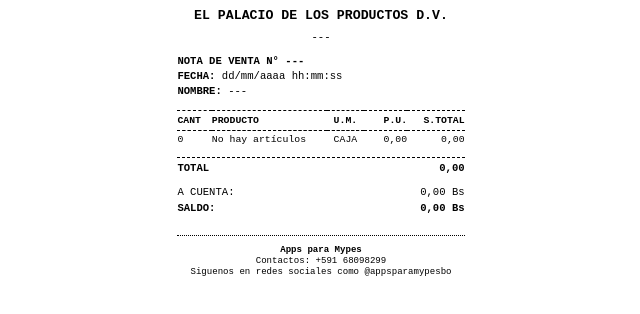
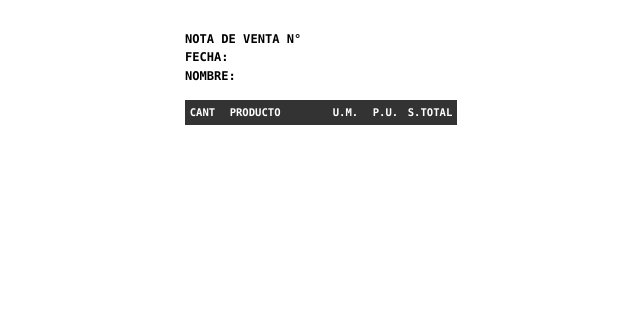
Before and after one commit to Appsparamypes/Ticket5K, a plain HTML site: page index.html in a window 1280 px wide. Shown: the whole page, without its empty margins (319-959 px from the left). Drawn offline with Linux system fonts and the light colour scheme.

Commit message:
Update index.html

```diff
--- a/index.html
+++ b/index.html
@@ -7,15 +7,17 @@
     <title>Nota de Venta</title>
     <style>
         body {
-            font-family: 'Courier New', Tahoma, Helvetica, sans-serif; /* Courier le da ese toque clásico de ticket */
+            /* Fuente monoespaciada clásica de tickets de venta */
+            font-family: 'Lucida Console', Monaco, Courier, monospace;
             margin: 0;
-            padding: 2mm;
-            font-size: 2.8mm;
+            padding: 4mm;
+            font-size: 3.2mm;
             color: #000;
+            background-color: #fff;
         }
 
         #thermal-pos {
-            max-width: 76mm; /* Ajustado para aprovechar mejor el ancho estándar sin desbordar */
+            max-width: 72mm;
             margin: 0 auto;
         }
 
@@ -26,53 +28,70 @@
         .m-0 { margin: 0; }
 
         .header-empresa {
-            font-size: 3.5mm;
-            line-height: 1.2;
-            margin-bottom: 2mm;
+            font-size: 3.8mm;
+            line-height: 1.3;
+            margin-bottom: 1mm;
         }
 
         .info-boleta {
-            margin: 3mm 0;
-            line-height: 1.4;
+            margin: 4mm 0;
+            line-height: 1.5;
         }
 
+        /* Estilos exactos de la tabla del PDF */
         .table {
             width: 100%;
             border-collapse: collapse;
             margin-top: 2mm;
+            margin-bottom: 2mm;
         }
 
+        /* Fondo gris oscuro con letras blancas para los títulos */
         .table th {
-            border-top: 1px dashed #000;
-            border-bottom: 1px dashed #000;
-            padding: 1mm 0;
-            font-size: 2.6mm;
+            background-color: #333333;
+            color: #ffffff;
+            font-weight: bold;
+            padding: 1.5mm 1mm;
+            font-size: 2.8mm;
+            border: 1px solid #333333;
         }
 
         .table td {
-            padding: 1mm 0;
+            padding: 1.5mm 1mm;
             vertical-align: top;
-            font-size: 2.6mm;
+            font-size: 3mm;
+            border-bottom: 1px solid #eee; /* Línea sutil de separación entre filas */
         }
 
-        .table-footer-container {
-            margin-top: 2mm;
-            border-top: 1px dashed #000;
-            padding-top: 1mm;
-            line-height: 1.5;
+        /* Contenedor inferior para los saldos */
+        .footer-saldos {
+            margin-top: 3mm;
+            line-height: 1.6;
+        }
+
+        .fila-balance {
+            display: flex;
+            justify-content: space-between;
+            align-items: center;
+            padding: 0.5mm 0;
         }
 
         .total-letras {
-            font-size: 2.5mm;
-            margin: 2mm 0;
-            font-style: italic;
+            font-size: 2.8mm;
+            margin: 3mm 0;
+            border-top: 1px solid #000;
+            border-bottom: 1px solid #000;
+            padding: 1.5mm 0;
         }
 
+        /* Sección fija de Apps para Mypes */
         .policy {
-            margin-top: 5mm;
-            border-top: 1px dotted #000;
-            padding-top: 2mm;
-            font-size: 2.4mm;
+            margin-top: 6mm;
+            border-top: 1px dashed #999;
+            padding-top: 3mm;
+            font-size: 2.6mm;
+            line-height: 1.4;
+            color: #555;
         }
     </style>
 </head>
@@ -82,47 +101,47 @@
         // Obtener los parámetros de la URL
         const params = new URLSearchParams(window.location.search);
 
-        // Parámetros generales
+        // Parámetros de cabecera
         var nombre_empresa = params.has('nombre_empresa') ? params.get('nombre_empresa') : "EL PALACIO DE LOS PRODUCTOS D.V.";
-        var nro_boleta = params.has('boleta') ? params.get('boleta') : "---";
-        var direc = params.has('direccion') ? params.get('direccion') : "---";
-        var client = params.has('cliente') ? params.get('cliente') : "---";
-        var fecha = params.has('fecha') ? params.get('fecha') : "dd/mm/aaaa hh:mm:ss";
+        var nro_boleta = params.has('boleta') ? params.get('boleta') : "26";
+        var direc = params.has('direccion') ? params.get('direccion') : "Villa Bolívar D Calle 131";
+        var client = params.has('cliente') ? params.get('cliente') : "Gustavo Mamani";
+        var fecha = params.has('fecha') ? params.get('fecha') : "27/5/2026 19:42:47";
 
-        // Totales y pie
-        var total = params.has('total') ? params.get('total') : "0";
+        // Datos de importes y texto inferior
+        var total = params.has('total') ? params.get('total') : "6080";
         var a_cuenta = params.has('a_cuenta') ? params.get('a_cuenta') : "0";
-        var saldo = params.has('saldo') ? params.get('saldo') : "0";
-        var total_letras = params.has('total_letras') ? params.get('total_letras') : "";
+        var saldo = params.has('saldo') ? params.get('saldo') : "6080";
+        var total_letras = params.has('total_letras') ? params.get('total_letras') : "SEIS MIL OCHENTA 0/100 BOLIVIANOS";
 
-        // Listas de datos desde AppSheet (Separadas por comas de la forma: "item1, item2")
-        var cantidades = params.has('cantidades') ? params.get('cantidades') : "0";
-        var descripciones = params.has('servicios') ? params.get('servicios') : "No hay artículos";
-        var ums = params.has('ums') ? params.get('ums') : "CAJA"; // NUEVA VARIABLE PARA U.M.
-        var p_units = params.has('p_unit') ? params.get('p_unit') : "0";
-        var subtotales = params.has('subtotales') ? params.get('subtotales') : "0"; // NUEVA VARIABLE PARA S.TOTAL
+        // Parámetros de las columnas (listas separadas por comas desde AppSheet)
+        var cantidades = params.has('cantidades') ? params.get('cantidades') : "4,00, 3,00, 2,00";
+        var descripciones = params.has('servicios') ? params.get('servicios') : "sedal sachet original 96x40ml., KARICIA toallas higienicas 48x10, klin 10x1kilo";
+        var ums = params.has('ums') ? params.get('ums') : "CAJA, CAJA, CAJA";
+        var p_units = params.has('p_unit') ? params.get('p_unit') : "260,00, 310,00, 290,00";
+        var subtotales = params.has('subtotales') ? params.get('subtotales') : "1040,00, 930,00, 580,00";
 
-        // Formatear totales generales
+        // Formatear importes generales numéricos (reemplazar comas/puntos según prefieras)
         var total_fmt = parseFloat(total).toLocaleString('es-ES', { minimumFractionDigits: 2, maximumFractionDigits: 2 });
         var a_cuenta_fmt = parseFloat(a_cuenta).toLocaleString('es-ES', { minimumFractionDigits: 2, maximumFractionDigits: 2 });
         var saldo_fmt = parseFloat(saldo).toLocaleString('es-ES', { minimumFractionDigits: 2, maximumFractionDigits: 2 });
 
-        // Convertir strings en arrays
+        // Convertir cadenas de texto en Arrays
         cantidades = cantidades.split(", ");
         descripciones = descripciones.split(", ");
         ums = ums.split(", ");
         p_units = p_units.split(", ");
         subtotales = subtotales.split(", ");
 
-        // Generar estructura de filas
+        // Estructurar filas para el bucle
         var result = [];
         cantidades.forEach(function(value, id) {
             result[id] = {
-                cantidad: cantidades[id] ? cantidades[id] : "0",
+                cantidad: cantidades[id] ? cantidades[id] : "0,00",
                 descripcion: descripciones[id] ? descripciones[id] : "---",
                 um: ums[id] ? ums[id] : "CAJA",
-                precio_unit: p_units[id] ? parseFloat(p_units[id]).toLocaleString('es-ES', { minimumFractionDigits: 2 }) : "0,00",
-                subtotal: subtotales[id] ? parseFloat(subtotales[id]).toLocaleString('es-ES', { minimumFractionDigits: 2 }) : "0,00"
+                precio_unit: p_units[id] ? p_units[id] : "0,00",
+                subtotal: subtotales[id] ? subtotales[id] : "0,00"
             };
         });
     </script>
@@ -134,7 +153,7 @@
         </div>
 
         <div class="info-boleta text-left">
-            <div class="bold">NOTA DE VENTA N° <span id="nro_boleta_id"></span></div>
+            <div><span class="bold">NOTA DE VENTA N°</span> <span id="nro_boleta_id"></span></div>
             <div><span class="bold">FECHA:</span> <span id="fecha_id"></span></div>
             <div><span class="bold">NOMBRE:</span> <span id="cliente_id"></span></div>
         </div>
@@ -142,9 +161,9 @@
         <table class="table">
             <thead>
                 <tr>
-                    <th class="text-left" style="width: 12%;">CANT</th>
+                    <th class="text-left" style="width: 15%;">CANT</th>
                     <th class="text-left" style="width: 40%;">PRODUCTO</th>
-                    <th class="text-center" style="width: 13%;">U.M.</th>
+                    <th class="text-center" style="width: 10%;">U.M.</th>
                     <th class="text-right" style="width: 15%;">P.U.</th>
                     <th class="text-right" style="width: 20%;">S.TOTAL</th>
                 </tr>
@@ -157,58 +176,4 @@
             var tablaBody = document.getElementById("tablaBody");
 
             result.forEach(function(row) {
-                var newRow = document.createElement("tr");
-                newRow.innerHTML = `
-                    <td class="text-left">${row.cantidad}</td>
-                    <td class="text-left">${row.descripcion}</td>
-                    <td class="text-center">${row.um}</td>
-                    <td class="text-right">${row.precio_unit}</td>
-                    <td class="text-right">${row.subtotal}</td>
-                `;
-                tablaBody.appendChild(newRow);
-            });
-        </script>
-
-        <div class="table-footer-container">
-            <div style="display: flex; justify-content: space-between;" class="bold">
-                <span>TOTAL</span>
-                <span id="total_val"></span>
-            </div>
-
-            <div class="total-letras text-left" id="total_letras_id"></div>
-
-            <div style="display: flex; justify-content: space-between; margin-top: 1mm;">
-                <span>A CUENTA:</span>
-                <span id="a_cuenta_val"></span>
-            </div>
-            <div style="display: flex; justify-content: space-between;" class="bold">
-                <span>SALDO:</span>
-                <span id="saldo_val"></span>
-            </div>
-        </div>
-
-        <div class="policy text-center">
-            <p class="m-0 bold">Apps para Mypes</p>
-            <p class="m-0">Contactos: +591 68098299</p>
-            <p class="m-0">Siguenos en redes sociales como @appsparamypesbo</p>
-        </div>
-    </div>
-
-    <script>
-        // Inyectar los datos en el HTML
-        document.getElementById("nombre_empresa_id").textContent = nombre_empresa;
-        document.getElementById("direccion_id").textContent = direc;
-        document.getElementById("nro_boleta_id").textContent = nro_boleta;
-        document.getElementById("fecha_id").textContent = fecha;
-        document.getElementById("cliente_id").textContent = client;
-
-        document.getElementById("total_val").textContent = total_fmt;
-        document.getElementById("a_cuenta_val").textContent = a_cuenta_fmt + " Bs";
-        document.getElementById("saldo_val").textContent = saldo_fmt + " Bs";
-
-        if(total_letras) {
-            document.getElementById("total_letras_id").textContent = "SON: " + total_letras.toUpperCase();
-        }
-    </script>
-</body>
-</html>
+                var new
```
